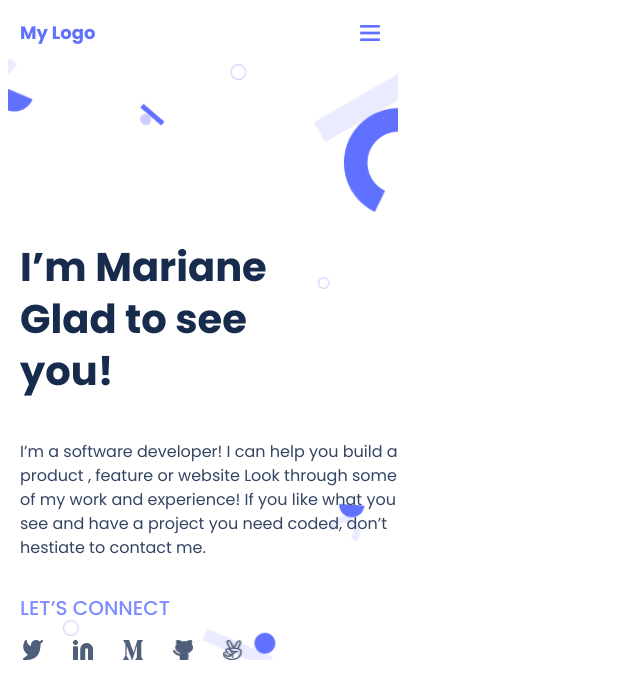
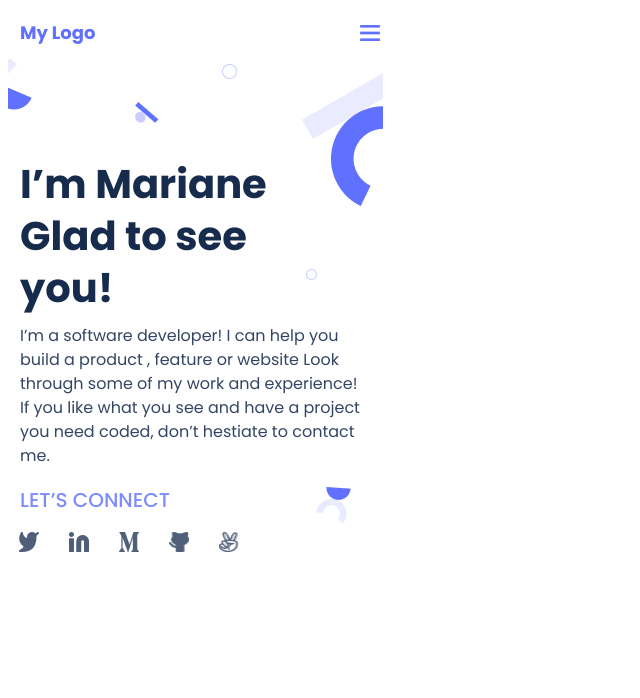
Before and after one commit to sibabalwemosia24/Microverse_Portfolio_Mobile-first, a website: page index.html in a window 1280 px wide. Shown: the whole page, without its empty margins (0-640 px from the left). Drawn offline with Linux system fonts and the light colour scheme.

Commit message:
updated html and css file

```diff
--- a/index.html
+++ b/index.html
@@ -12,22 +12,26 @@
 </head>
 <body>
   <!--Toolbar-->
-  <section class="toolbar">
+  <header>
+    <section class="toolbar">
         <h1 class="logo">My Logo</h1>
         <img class="hamburger" src="./images/Union.png" alt="three blue buttons">
-  </section>
+        </section>
+  </header>
 
   <!--Headline-->
   <setion class="headline">
-      <h2 class="greeting">I’m Mariane Glad to see you!</h2>
+    <div>
+      <h1 class="greeting">I’m Mariane Glad to see you!</h1>
       <p class="bio">I’m a software developer! I can help you build a product , feature or website Look through some of my work and experience! If you like what you see and have a project you need coded, don’t hestiate to contact me.</p>
       <h3 class="connect">LET’S CONNECT</h3>
-      <div class="social">
-        <img class="social-icon" src="./images/Vector4.png" alt="twitter icon">
-        <img class="social-icon" src="./images/linkedin.png" alt="linkedIn icon">
-        <img class="social-icon" src="./images/Vector6.png" alt="M icon">
-        <img class="social-icon" src="./images/Vector5.png" alt="git icon">
-        <img class="social-icon" src="./images/Vector7.png" alt="peace icon">
+      <ul class="social">
+       <li> <img class="social-icon" src="./images/Vector4.png" alt="twitter icon"></li>
+       <li> <img class="social-icon" src="./images/linkedin.png" alt="linkedIn icon"></li>
+       <li><img class="social-icon" src="./images/Vector6.png" alt="M icon"></li>
+       <li> <img class="social-icon" src="./images/Vector5.png" alt="git icon"></li>
+       <li><img class="social-icon" src="./images/Vector7.png" alt="peace icon"></li>
+      </ul>
       </div>
   </setion>
 </body>
--- a/styles.css
+++ b/styles.css
@@ -1,5 +1,5 @@
 * {
-  width: 390px;
+ width: 390px;
 }
 
 /* Toolbar */
@@ -27,11 +27,13 @@
 .headline {
   display: flex;
   flex-direction: column;
-  justify-content: flex-start;
+  justify-content: flex-end;
+  position: static;
+  top: 100px;
+  padding-top: 100px;
   background-image: url(./images/header-shapes.png);
   background-repeat: space;
-  background-size: 100% auto;
-  padding-top: 150px;
+  width: 390px;
 }
 
 .greeting {
@@ -43,6 +45,9 @@
   line-height: 52px;
   color: #172b4d;
   padding-left: 12px;
+  position: static;
+  bottom: 80px;
+  margin: 0px;
 }
 
 .bio {
@@ -52,6 +57,7 @@
   line-height: 24px;
   color: #344563;
   padding-left: 12px;
+  width: 350px;
 }
 
 .connect {
@@ -67,6 +73,8 @@
   display: flex;
   justify-content: space-around;
   width: 250px;
+  list-style: none;
+  padding-left: 11px;
 }
 
 .social-icon {
```
